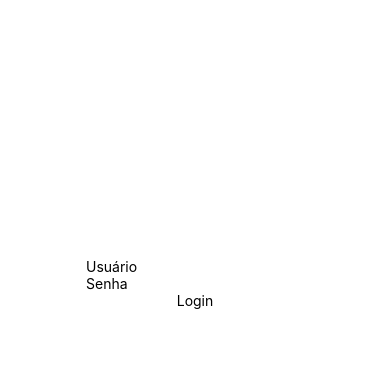
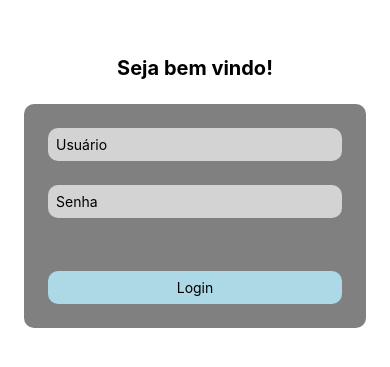
Before and after one commit to felipejcavaglieri/mobile, a React Native app: screen / in a window 390 px wide. Shown: the part 139-506 px from the top of the page. Built offline with nearby package versions, Linux system fonts and the light colour scheme.

Commit message:
Add: login styles

```diff
--- a/Login.jsx
+++ b/Login.jsx
@@ -1,43 +1,71 @@
-import { useState } from 'react'
+import { useState } from "react";
 import {
   SafeAreaView,
   StyleSheet,
   Text,
   TextInput,
   TouchableOpacity,
-} from 'react-native'
+  View,
+} from "react-native";
 
 const Login = () => {
-  const [login, setLogin] = useState('')
-  const [password, setPassword] = useState('')
+  const [login, setLogin] = useState("");
+  const [password, setPassword] = useState("");
 
   return (
-    <SafeAreaView style={styles.container}>
+    <SafeAreaView>
+      <Text style={styles.welcome}>Seja bem vindo!</Text>
+      <View style={styles.container}>
         <TextInput
+          style={styles.input}
           onChangeText={setLogin}
           value={login}
-        placeholder={'Usuário'}
+          placeholder={"Usuário"}
         />
         <TextInput
+          style={styles.input}
           onChangeText={setPassword}
           value={password}
-        placeholder={'Senha'}
+          placeholder={"Senha"}
           secureTextEntry={true}
         />
-      <TouchableOpacity disabled={!login || !password}>
-        <Text>Login</Text>
+        <TouchableOpacity
+          style={styles.loginButton}
+          disabled={!login || !password}
+        >
+          <Text style={{ textAlign: "center" }}>Login</Text>
         </TouchableOpacity>
+      </View>
     </SafeAreaView>
-  )
-}
+  );
+};
 
 const styles = StyleSheet.create({
   container: {
-    flex: 1,
-    backgroundColor: '#fff',
-    alignItems: 'center',
-    justifyContent: 'center',
+    backgroundColor: "gray",
+    padding: 24,
+    borderRadius: 10,
+    margin: 24,
   },
-})
+  welcome: {
+    color: "black",
+    fontWeight: "bold",
+    marginTop: "50%",
+    fontSize: 20,
+    textAlign: "center",
+  },
+  input: {
+    padding: 8,
+    backgroundColor: "lightgray",
+    borderRadius: 10,
+    marginBottom: 24,
+  },
+  loginButton: {
+    backgroundColor: "lightblue",
+    padding: 8,
+    borderRadius: 10,
+    marginTop: "10%",
+  },
+});
 
-export default Login
+export default Login;
```
Lines whose indentation alone changed are shown as unchanged.
